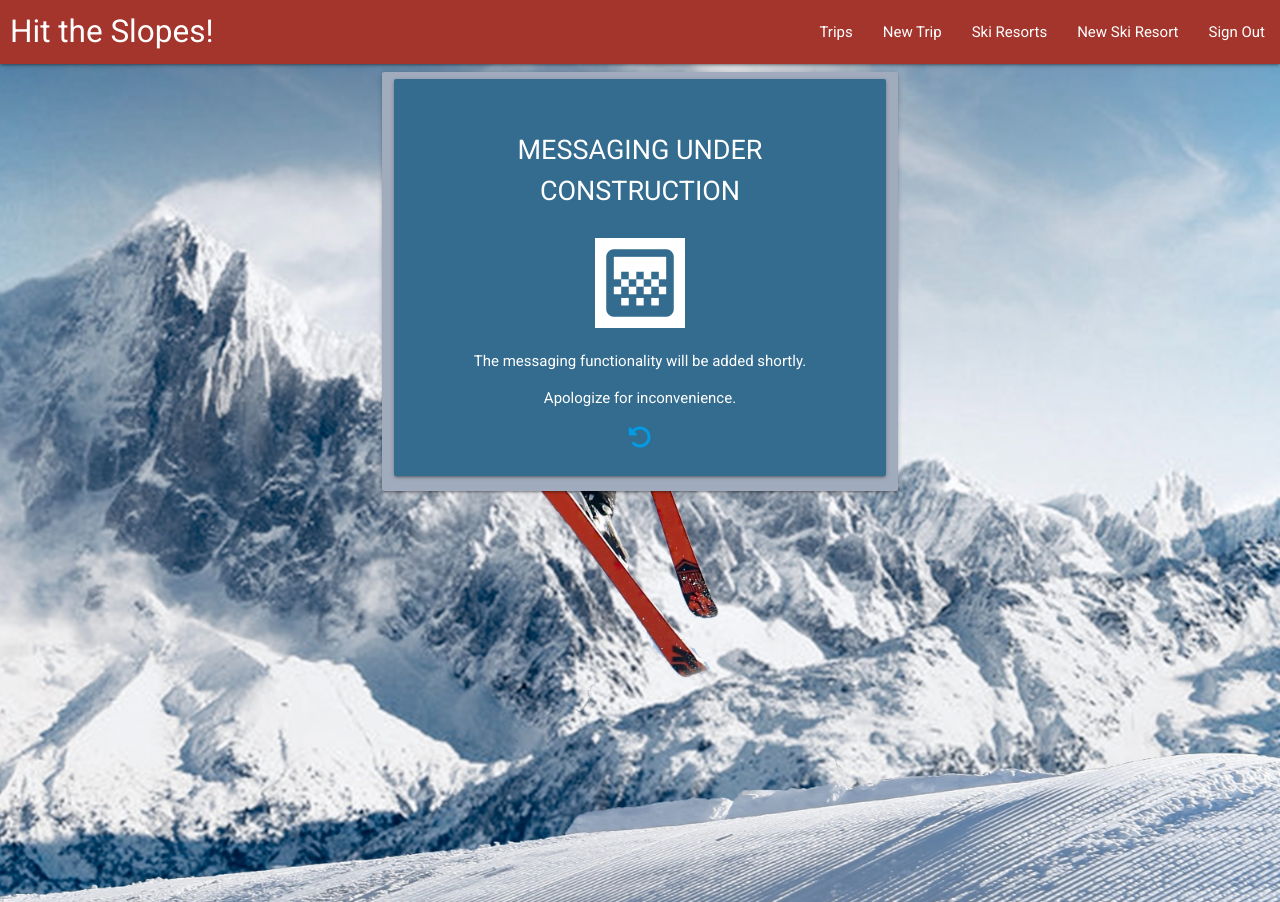
After one commit to OlekSt/Hit-the-Slopes, a Flask app: page /contact_me in a window 1280 px wide. The commit adds this page. Run offline with Flask 2, Linux system fonts and the light colour scheme; the visitor is signed in with stand-in values (Sample User, id 1); some libraries are stand-ins or nearby versions.

Commit message:
Added message about messaging functionality

```diff
--- a/app.py
+++ b/app.py
@@ -108,6 +108,7 @@ def trips():
     if "user" not in session:
         return redirect(url_for('sign_in_page'))
     else:
+        # to display trip started current/today's date
         today = date.today().strftime("%Y.%m.%d")
         trips = trips = mongo.db.trips.find({
                 "from": {"$gte": today}}).sort("from", 1)
@@ -122,6 +123,16 @@ def trips():
                 trips=trips,
                 users=users,
                 trip_owner=trip_owner,
+                active='signedIn')
+
+
+@app.route('/contact_me')
+def contact_me():
+    if "user" not in session:
+        return redirect(url_for('sign_in_page'))
+    else:
+        return render_template(
+                "contact_me.html",
                 active='signedIn')
 
 
--- /dev/null
+++ b/templates/contact_me.html
@@ -0,0 +1,20 @@
+{% extends 'base.html'%}
+{% block content %}
+
+<div class="container">
+    <div class="row valign center-align">
+        <div class="card col s12 blue lighten-5">
+            <div class="card-panel blue darken-2">
+                <span class="white-text text-darken-2">
+                    <p class="intro-title">MESSAGING UNDER CONSTRUCTION</p>
+                    <p><i class="white large material-icons prefix">gradient</i></p>
+                    <p>The messaging functionality will be added shortly.</p>
+                    <p>Apologize for inconvenience.</p>
+                    <a href="#" onclick="history.back()"><i class="fas fa-undo-alt"></i></a>
+                </span>
+            </div>
+        </div>
+    </div>
+</div>
+
+{% endblock %}
--- a/templates/trips.html
+++ b/templates/trips.html
@@ -59,7 +59,7 @@
                                                 </div>
                                                 <div class="col s12 m4 l4 xl4">
                                                     <p class="text-center"><i class="fas fa-address-card"></i></p>
-                                                    <p><a href="#">Contact Me</a></p>
+                                                    <p><a href="{{ url_for('contact_me') }}">Contact Me</a></p>
                                                 </div>
                                             </div>
                                         </div>
@@ -82,8 +82,8 @@
                             </div>
                             <div class="col s12 m7 l7 xl7 center">
                                 <div class="col s6 m6 l6 xl6 ">
-                                    <p class="trip-p">From:   <strong> {{trip.from}}</strong></p>
-                                    <p class="trip-p">To:   <strong> {{trip.to}}</strong></p>
+                                    <p class="trip-p">From:&nbsp;&nbsp;&nbsp;<strong> {{trip.from}}</strong></p>
+                                    <p class="trip-p">To:&nbsp;&nbsp;&nbsp;<strong> {{trip.to}}</strong></p>
                                     <hr noshade class="hr-2">
                                     <p class="trip-p">ADULTS:   <strong>{{trip.adults}}</strong></p>
                                     <p class="trip-p">KIDS:   <strong>{{trip.kids}}</strong></p>
```
Also changed, not shown: Testing.md (+1 -0 lines), templates/ski_resorts.html (+4 -4 lines).
